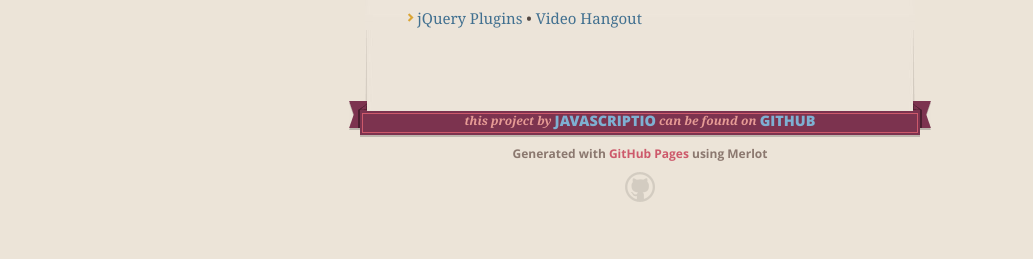
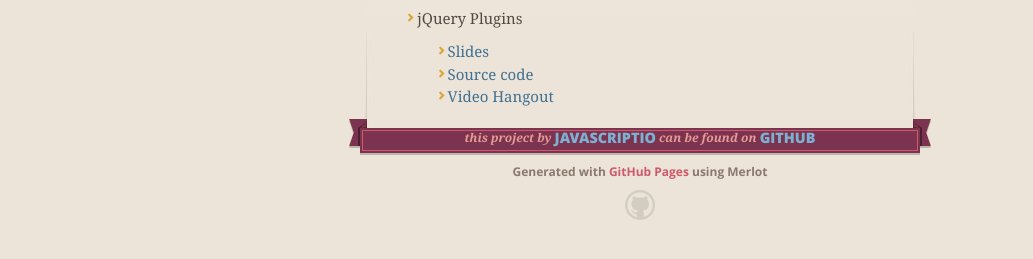
Before and after one commit to JavascriptIO/jQuery, a plain HTML site: page index.html in a window 1280 px wide. Shown: the part 315-574 px from the top of the page, without its empty margins (0-1033 px from the left). Drawn offline with nearby package versions, Linux system fonts and the light colour scheme.

Commit message:
Create gh-pages branch via GitHub

```diff
--- a/index.html
+++ b/index.html
@@ -52,8 +52,13 @@
 <p>Repositorio con las charlas y ejemplos de los #jsIO</p>
 
 <ul>
-<li>
-<a href="http://javascriptio.github.io/jQuery/slides/?title=jquery-plugins#/">jQuery Plugins</a> • <a href="https://www.youtube.com/watch?v=eODFLSSgUic">Video Hangout</a>
+<li>jQuery Plugins
+
+<ul>
+<li><a href="http://javascriptio.github.io/jQuery/slides/?title=jquery-plugins#/">Slides</a></li>
+<li><a href="http://github.com/javascriptio/jQuery/">Source code</a></li>
+<li><a href="https://www.youtube.com/watch?v=eODFLSSgUic">Video Hangout</a></li>
+</ul>
 </li>
 </ul>
       </section>
--- a/params.json
+++ b/params.json
@@ -1 +1 @@
-{"name":"Jquery","tagline":"Repositorio con las charlas y ejemplos de los #jsIO sobre jQuery","body":"jQuery\r\n======\r\n\r\nRepositorio con las charlas y ejemplos de los #jsIO\r\n\r\n* [jQuery Plugins](http://javascriptio.github.io/jQuery/slides/?title=jquery-plugins#/) • [Video Hangout](https://www.youtube.com/watch?v=eODFLSSgUic)\r\n","google":"UA-43764845-1","note":"Don't delete this file! It's used internally to help with page regeneration."}
+{"name":"Jquery","tagline":"Repositorio con las charlas y ejemplos de los #jsIO sobre jQuery","body":"jQuery\r\n======\r\n\r\nRepositorio con las charlas y ejemplos de los #jsIO\r\n\r\n* jQuery Plugins\r\n  * [Slides](http://javascriptio.github.io/jQuery/slides/?title=jquery-plugins#/)\r\n  * [Source code](http://github.com/javascriptio/jQuery/)\r\n  * [Video Hangout](https://www.youtube.com/watch?v=eODFLSSgUic)\r\n","google":"UA-43764845-1","note":"Don't delete this file! It's used internally to help with page regeneration."}
```
